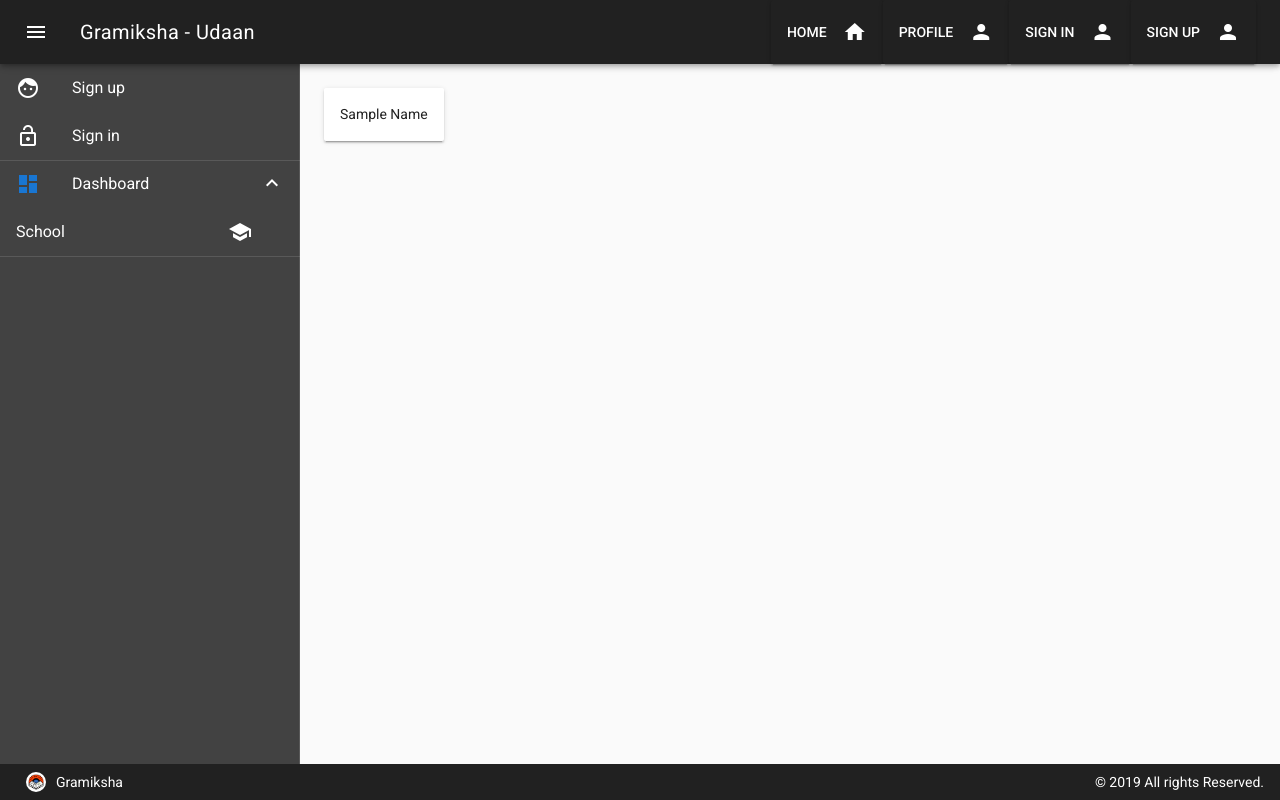
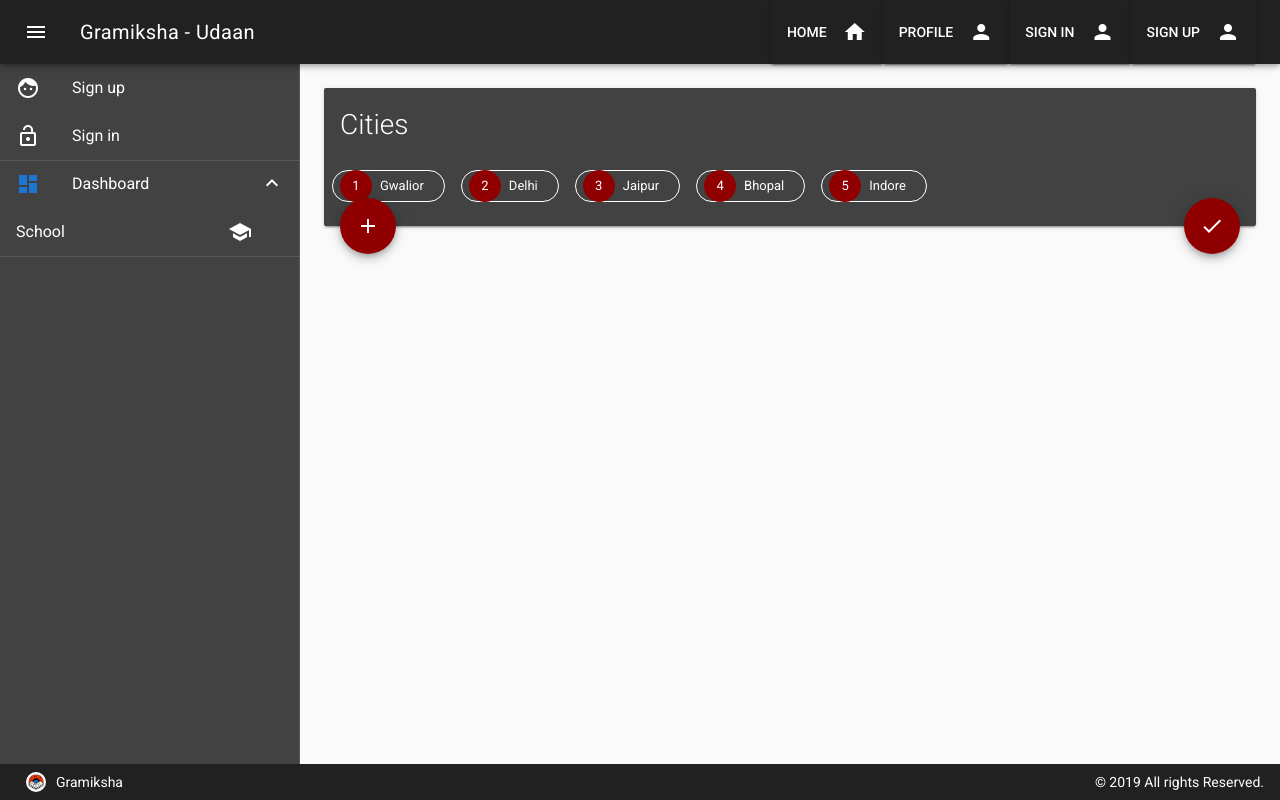
Before and after one commit to atharva3010/gramiksha-udaan, a Vue app: page / in a window 1280 px wide. Built offline with nearby package versions, Linux system fonts and the light colour scheme.

Commit message:
Update ProgramHead.vue

```diff
--- a/src/components/Dashboard/ProgramHead.vue
+++ b/src/components/Dashboard/ProgramHead.vue
@@ -1,12 +1,185 @@
 <template>
-  <v-layout row wrap>
-    <v-card>
-      <v-card-title>Sample Name</v-card-title>
+  <v-layout align-start justify-space-between row fill-height>
+    <v-flex>
+    <v-card
+    hover
+    dark
+    v-if="thisShow"
+    >
+    <div style="padding-bottom:16px">
+      <v-card-title>
+        <h1 class="font-weight-thin">
+          Cities
+        </h1>
+      </v-card-title>
+
+      <v-chip
+      v-for="(data, index) in cities" :key='index'
+      outline color="white"
+      @click="show"
+      class="pa-2 ma-2"
+      >
+      <v-avatar color="#910000">{{index+1}}</v-avatar>
+      {{data.city}}
+      </v-chip>
+
+      <v-btn
+        absolute
+        dark
+        fab
+        left
+        bottom
+        color="#910000"
+        @click="dialog = true"
+      >
+      <v-icon>add</v-icon>
+      </v-btn>
+
+      <v-dialog v-model="dialog" dark max-width="290">
+        <v-card>
+          <v-card-title class="headline">Add a new City</v-card-title>
+          <v-card-text>
+            <v-flex xs12>
+              <v-text-field
+                label="Add City"
+                v-model="city"
+              >
+              </v-text-field>
+            </v-flex>
+          </v-card-text>
+          <v-card-actions>
+            <v-spacer></v-spacer>
+            <v-btn color="green darken-1" flat @click.native="dialog = false" @click="addcity">Add City</v-btn>
+          </v-card-actions>
+        </v-card>
+      </v-dialog>
+      <!-- <v-dialog
+        v-model="dialog"
+        width="300"
+        height="600"
+        dark
+      >
+          <v-card-title class="headline">Add a new City</v-card-title>
+          <form @submit.prevent="addcity">
+            <input type="text" placeholder="Add city" v-model="city">
+          </form>
+      </v-dialog> -->
+      <v-btn
+        absolute
+        dark
+        fab
+        right
+        color="#910000"
+        bottom
+        @click="snackbar = true"
+        >
+        <v-icon>check</v-icon>
+
+      </v-btn>
+    </div>
     </v-card>
+
+
+    <v-card
+    hover
+    v-if="!thisShow"
+    >
+    <div style="padding-bottom:16px">
+      <v-card-title>
+        <h1 class="font-weight-thin">
+          Schools
+        </h1>
+      </v-card-title>
+        <v-chip color= "primary" text-color="white" class="pa-2 ma-2">Kanya</v-chip>
+
+        <v-chip color="secondary" text-color="white" class="pa-2 ma-2">RC-Balak</v-chip>
+
+        <v-chip color="red" text-color="white" class="pa-2 ma-2">RC-Kanya</v-chip>
+
+        <v-chip color="green" text-color="white" class="pa-2 ma-2">MLB Girls</v-chip>
+
+        <v-chip color="pink" text-color="white" class="pa-2 ma-2">Morar No.1</v-chip>
+
+        <v-btn @click="show" absolute dark fab left bottom color="#910000" class="pa-2 ma-2">
+          <v-icon>undo</v-icon>
+        </v-btn>
+
+      <v-btn
+        absolute
+        dark
+        fab
+        right
+        color="#910000"
+        bottom
+        @click="snackbar = true"
+        >
+        <v-icon>check</v-icon>
+      </v-btn>
+    </div>
+    </v-card>
+
+
+    <v-snackbar
+      v-model="snackbar"
+      :timeout="timeout"
+      :vertical="mode === 'vertical'"
+    >
+      {{ text }}
+      <v-btn
+        color="pink"
+        flat
+        @click="snackbar = false"
+      >
+        Close
+      </v-btn>
+    </v-snackbar>
+    </v-flex>
   </v-layout>
 </template>
+
+
 <script>
 export default {
-  name: "ProgramHead"
+  name: "ProgramHead",
+  data() {
+    return {
+      alert: true,
+      snackbar: false,
+      y: "top",
+      x: null,
+      mode: "",
+      timeout: 6000,
+      text: "Changes Saved",
+      dialog: false,
+      city: "",
+      cities: [
+        { city: "Gwalior" },
+        { city: "Delhi" },
+        { city: "Jaipur" },
+        { city: "Bhopal" },
+        { city: "Indore" }
+      ],
+      dialog: false,
+      thisShow: true
+    };
+  },
+  methods: {
+    addcity() {
+      this.cities.push({ city: this.city });
+      this.city = "";
+    },
+    show() {
+      this.thisShow = !this.thisShow;
+    }
+  }
 };
 </script>
+
+<style scoped>
+ul {
+  text-align: left;
+  font-size: 18px;
+  list-style: none;
+  margin: 0;
+}
+</style>
```
